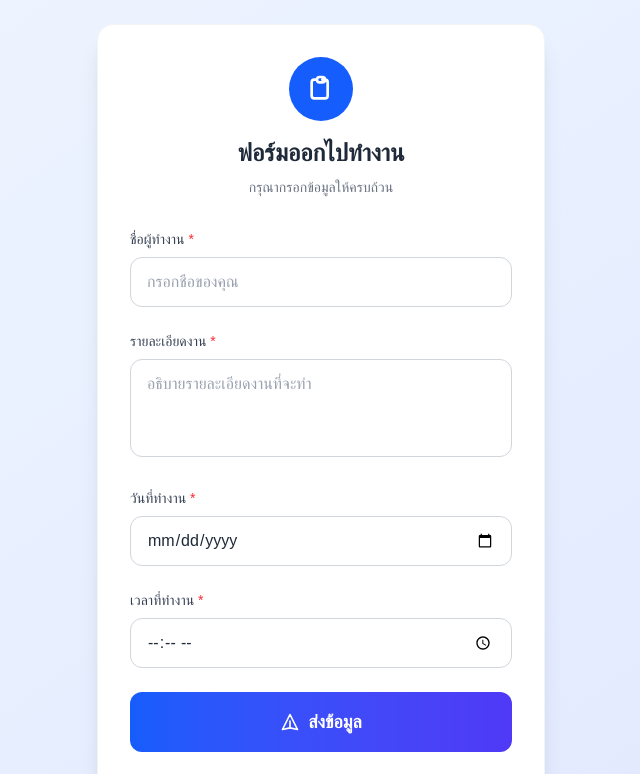
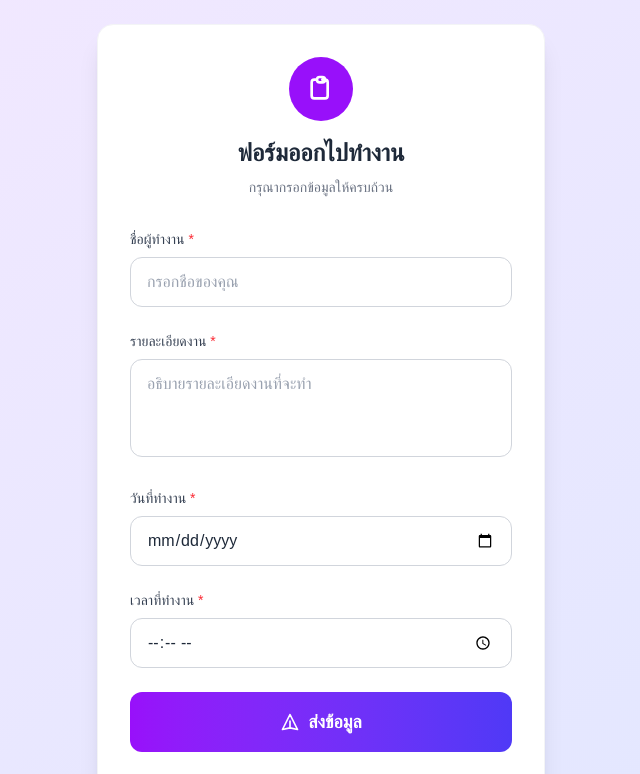
Before and after one commit to turk2003/flow-pea, a Next.js app: page / in a window 1280 px wide. Shown: the top 774 px of the page, without its empty margins (319-959 px from the left). Built offline with nearby package versions, Linux system fonts and the light colour scheme.

Commit message:
change color

```diff
--- a/src/app/page.tsx
+++ b/src/app/page.tsx
@@ -58,12 +58,12 @@ export default function Home() {
   };
 
   return (
-    <div className="min-h-screen bg-gradient-to-br from-blue-50 to-indigo-100 py-6 px-4">
+    <div className="min-h-screen bg-gradient-to-br from-purple-100 to-indigo-100 py-6 px-4">
       <div className="max-w-md mx-auto">
         <div className="bg-white rounded-2xl shadow-xl p-8 border border-gray-100">
           {/* Header */}
           <div className="text-center mb-8">
-            <div className="w-16 h-16 bg-blue-600 rounded-full flex items-center justify-center mx-auto mb-4">
+            <div className="w-16 h-16 bg-purple-600 rounded-full flex items-center justify-center mx-auto mb-4">
               <svg className="w-8 h-8 text-white" fill="none" stroke="currentColor" viewBox="0 0 24 24">
                 <path strokeLinecap="round" strokeLinejoin="round" strokeWidth={2} d="M9 5H7a2 2 0 00-2 2v10a2 2 0 002 2h8a2 2 0 002-2V7a2 2 0 00-2-2h-2M9 5a2 2 0 002 2h2a2 2 0 002-2M9 5a2 2 0 012-2h2a2 2 0 012 2" />
               </svg>
@@ -82,7 +82,7 @@ export default function Home() {
               <input
                 type="text"
                 value={form.name}
-                className="w-full px-4 py-3 border border-gray-300 rounded-xl focus:ring-2 focus:ring-blue-500 focus:border-transparent transition-all duration-200 text-gray-800 placeholder-gray-400"
+                className="w-full px-4 py-3 border border-gray-300 rounded-xl focus:ring-2 focus:ring-purple-500 focus:border-transparent transition-all duration-200 text-gray-800 placeholder-gray-400"
                 placeholder="กรอกชื่อของคุณ"
                 onChange={(e) => setForm({ ...form, name: e.target.value })}
                 required
@@ -97,7 +97,7 @@ export default function Home() {
               <textarea
                 value={form.des}
                 rows={3}
-                className="w-full px-4 py-3 border border-gray-300 rounded-xl focus:ring-2 focus:ring-blue-500 focus:border-transparent transition-all duration-200 text-gray-800 placeholder-gray-400 resize-none"
+                className="w-full px-4 py-3 border border-gray-300 rounded-xl focus:ring-2 focus:ring-purple-500 focus:border-transparent transition-all duration-200 text-gray-800 placeholder-gray-400 resize-none"
                 placeholder="อธิบายรายละเอียดงานที่จะทำ"
                 onChange={(e) => setForm({ ...form, des: e.target.value })}
                 required
@@ -112,7 +112,7 @@ export default function Home() {
               <input
                 type="date"
                 value={form.day}
-                className="w-full px-4 py-3 border border-gray-300 rounded-xl focus:ring-2 focus:ring-blue-500 focus:border-transparent transition-all duration-200 text-gray-800"
+                className="w-full px-4 py-3 border border-gray-300 rounded-xl focus:ring-2 focus:ring-purple-500 focus:border-transparent transition-all duration-200 text-gray-800"
                 onChange={(e) => setForm({ ...form, day: e.target.value })}
                 required
               />
@@ -126,7 +126,7 @@ export default function Home() {
               <input
                 type="time"
                 value={form.startTime}
-                className="w-full px-4 py-3 border border-gray-300 rounded-xl focus:ring-2 focus:ring-blue-500 focus:border-transparent transition-all duration-200 text-gray-800"
+                className="w-full px-4 py-3 border border-gray-300 rounded-xl focus:ring-2 focus:ring-purple-500 focus:border-transparent transition-all duration-200 text-gray-800"
                 onChange={(e) => setForm({ ...form, startTime: e.target.value })}
                 required
               />
@@ -139,7 +139,7 @@ export default function Home() {
               className={`w-full py-4 px-6 rounded-xl text-white font-semibold text-lg transition-all duration-200 transform ${
                 isSubmitting
                   ? 'bg-gray-400 cursor-not-allowed'
-                  : 'bg-gradient-to-r from-blue-600 to-indigo-600 hover:from-blue-700 hover:to-indigo-700 hover:scale-105 hover:shadow-lg active:scale-95'
+                  : 'bg-gradient-to-r from-purple-600 to-indigo-600 hover:from-purple-700 hover:to-indigo-700 hover:scale-105 hover:shadow-lg active:scale-95'
               }`}
             >
               {isSubmitting ? (
```
